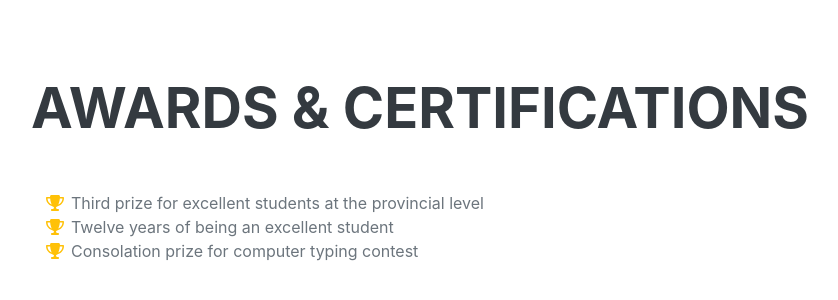
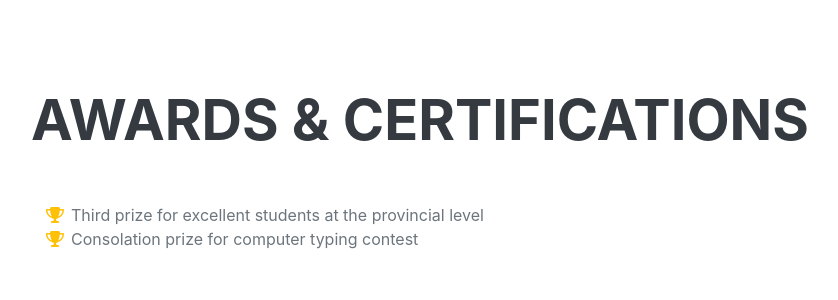
Before and after one commit to Hau4969/My-CV, a plain HTML site: page index.html in a window 1280 px wide. Shown: the part 4235-4535 px from the top of the page, without its empty margins (289-1127 px from the left). Drawn offline with nearby package versions, Linux system fonts and the light colour scheme; a web font is replaced by a local one.

Commit message:
Update index.html

```diff
--- a/index.html
+++ b/index.html
@@ -86,7 +86,6 @@
                             <h3 class="mb-0">Ho Chi Minh City Pedagogical University</h3>
                             <div class="Specialized">Information technology pedagogy</div>
                             <div class="Department">Information technology</div>
-                            <div class="Course">K49</div>
                         </div>
 
             </section>
@@ -128,10 +127,6 @@
                         </li>
                         <li>
                             <span class="fa-li"><i class="fas fa-trophy text-warning"></i></span>
-                            Twelve years of being an excellent student
-                        </li>
-                        <li>
-                            <span class="fa-li"><i class="fas fa-trophy text-warning"></i></span>
                             Consolation prize for computer typing contest
                     </li>
                     </ul>
```
